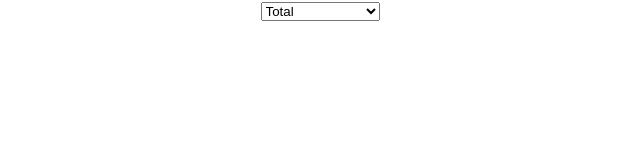
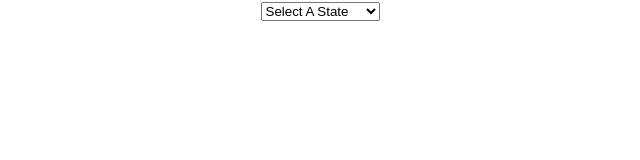
Before and after one commit to shreyanshxyz/react-hook-trials, a React (Create React App) app: page / in a window 1280 px wide. Shown: the top 160 px of the page, without its empty margins (320-960 px from the left). Built offline with nearby package versions, Linux system fonts and the light colour scheme.

Commit message:
added default select with hidden disabled

```diff
--- a/src/CovidGrid.js
+++ b/src/CovidGrid.js
@@ -28,6 +28,9 @@ function CovidGrid() {
   return (
     <div>
       <select onChange={jah}>
+        <option value="none" selected disabled hidden>
+          Select A State
+        </option>
         <option value={0}>Total</option>
         <option value={1}>Maharashtra</option>
         <option value={2}>Kerala</option>
```
